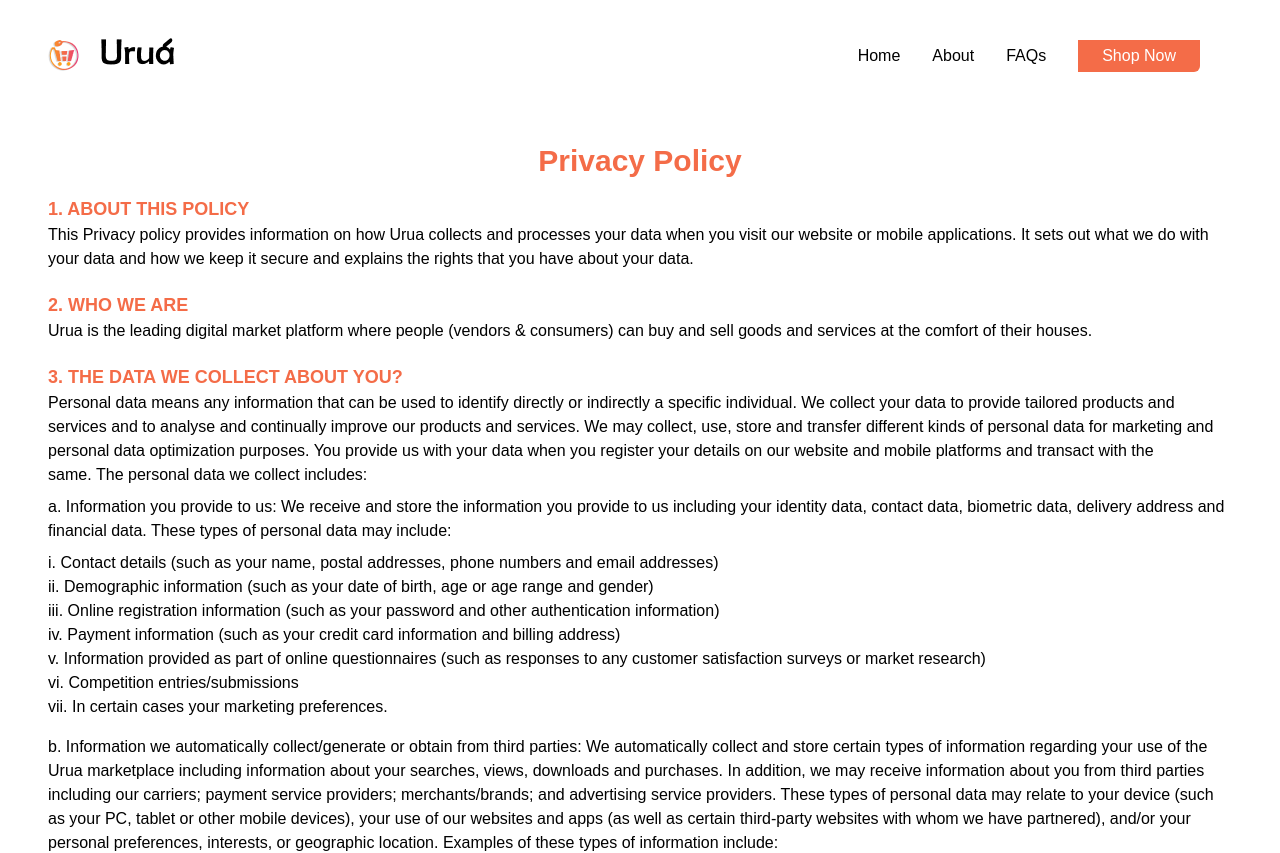
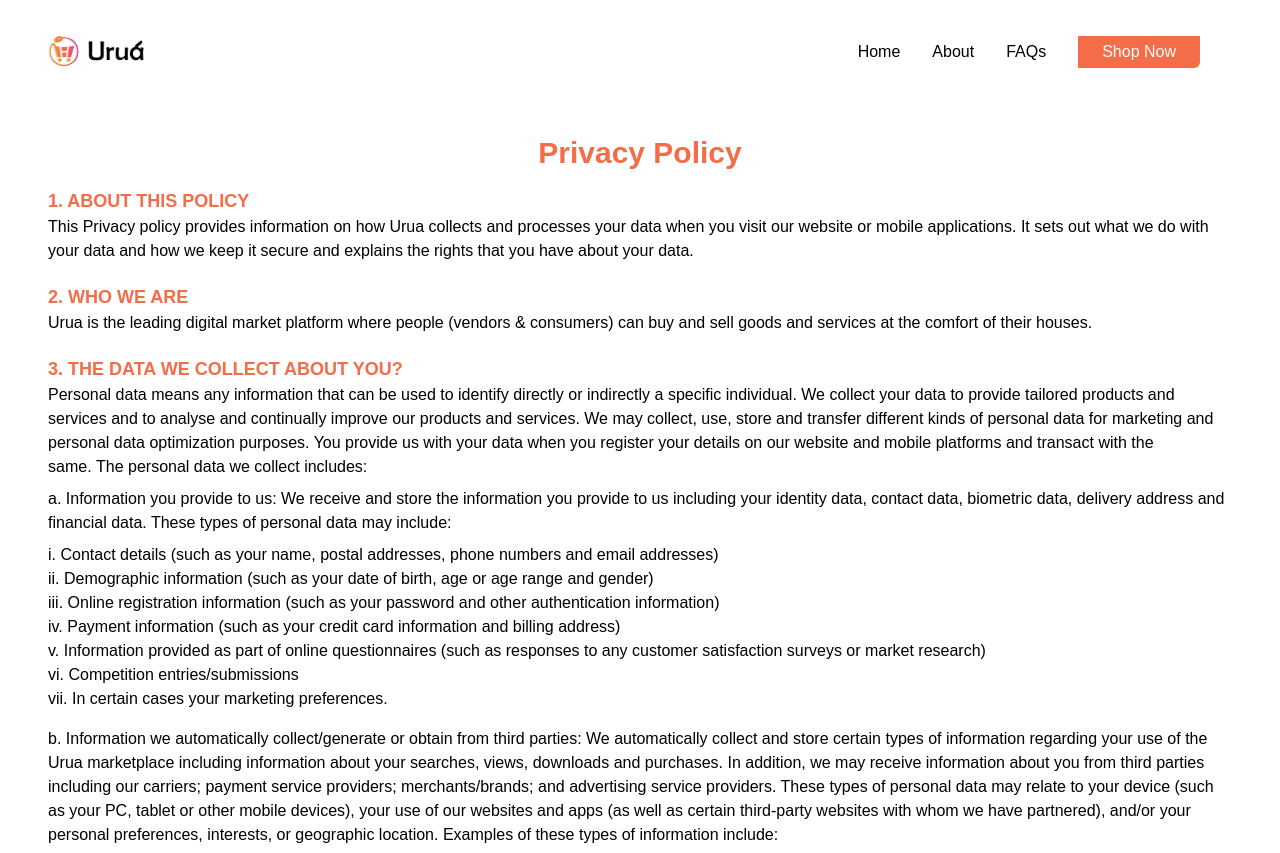
Before and after one commit to Urua-online/urua, a React (Create React App) app: page /privacy-policy in a window 1280 px wide. Shown: the top 853 px of the page. Built offline with nearby package versions, Linux system fonts and the light colour scheme; the HTML template or start-up script is replaced by a standard one.

Commit message:
logo fix

```diff
--- a/src/Components/Navbar.js
+++ b/src/Components/Navbar.js
@@ -16,15 +16,15 @@ export const Navbar = () => {
   return (
     <section className='px-6 md:px-12 py-8 sticky top-0 bg-white z-50'>
       <header className="flex items-center justify-between">
-        <div className='flex items-center justify-center gap-5'>
+        <div className='flex items-center justify-center gap-2'>
           <img src={logo1} alt="" />
-          <Link to='/'><img src={logo2} alt="" /></Link>
+          <Link to='/'><img src={logo2} alt="" className='w-3/4 pt-1'/></Link>
         </div>
 
         <nav className='flex flex-col md:flex-row items-center justify-center gap-8' ref={navRef}>
-          <div className='flex items-center justify-center gap-5 absolute top-8 left-6 md:hidden'>
+          <div className='flex items-center justify-center gap-2 absolute top-8 left-6 md:hidden'>
             <img src={logo1} alt="" />
-            <Link to='/'><img src={logo2} alt="" /></Link>
+            <Link to='/'><img src={logo2} alt="" className='w-3/4 pt-1'/></Link>
           </div>
 
           <ul className='flex flex-col md:flex-row items-center justify-between gap-4 md:gap-8'>
```
